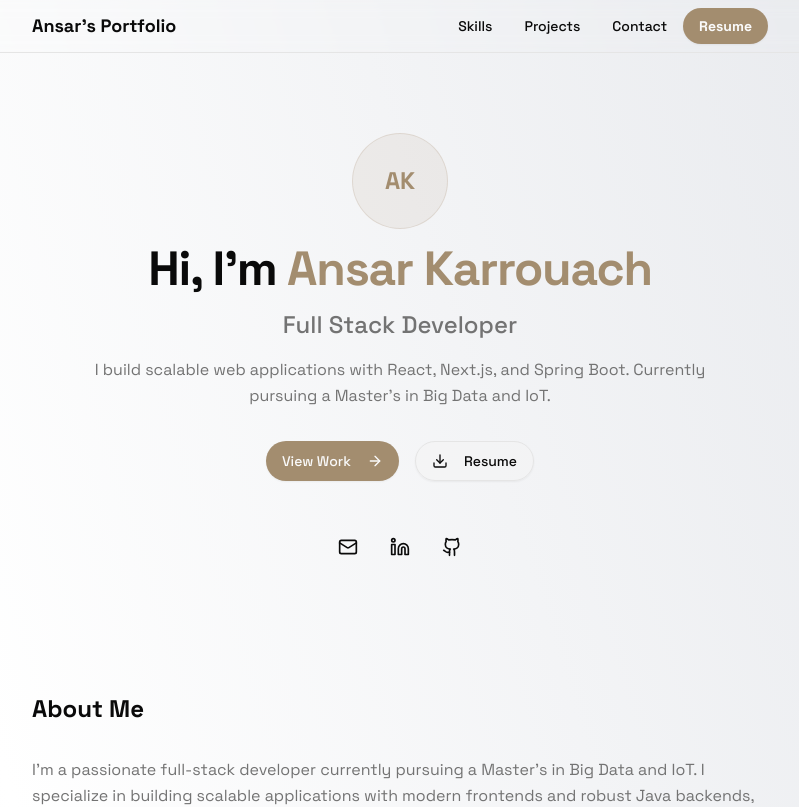
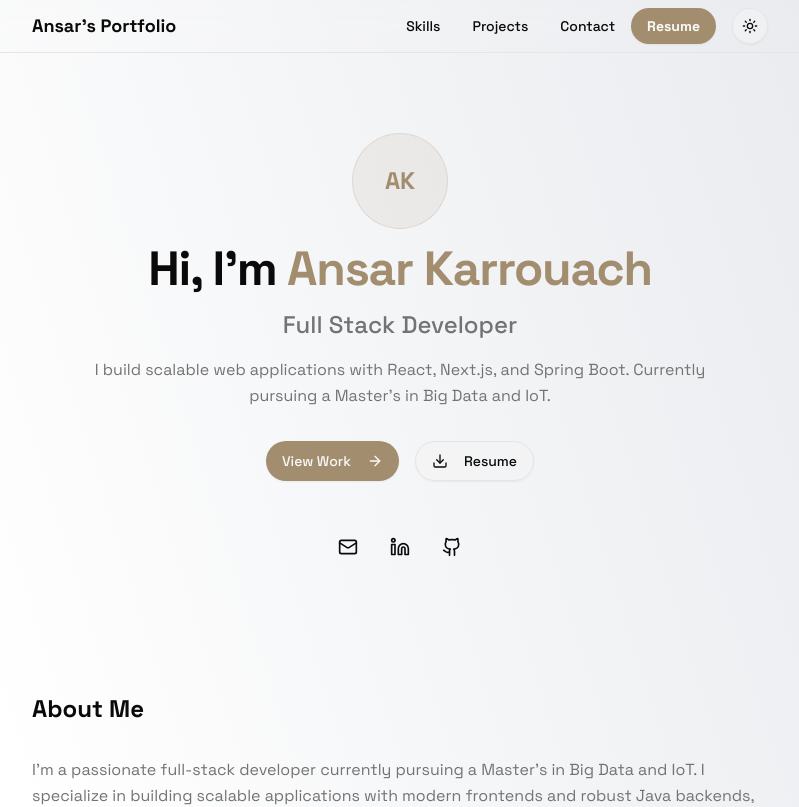
Before and after one commit to NotAnsar/new-portfolio, a Next.js app: page / in a window 1280 px wide. Shown: the top 807 px of the page, without its empty margins (240-1039 px from the left). Built offline with nearby package versions, Linux system fonts and the light colour scheme.

Commit message:
theme added to header

```diff
--- a/components/Header.tsx
+++ b/components/Header.tsx
@@ -37,7 +37,7 @@ export default function Header() {
 		<div
 			className={cn(
 				'border-b w-full sticky top-0 z-50 font-secondary',
-				'ease-in-out backdrop-blur-sm animate-header-slide-down-fade'
+				'ease-in-out backdrop-blur-3xl animate-header-slide-down-fade'
 			)}
 		>
 			<header className='max-w-screen-md mx-auto flex items-center justify-between py-2 px-4'>
@@ -73,6 +73,7 @@ export default function Header() {
 							</div>
 						</Link>
 					</Button>
+					<ModeToggle size='md' />
 				</nav>
 
 				{/* Mobile Navigation */}
@@ -130,16 +131,6 @@ export default function Header() {
 							))}
 
 							<div className='flex gap-2 items-center'>
-								{/* <SheetClose asChild>
-									<Button className='cursor-pointer font-bold group flex-1'>
-										<div className='cursor-pointer relative overflow-hidden'>
-											<div className='absolute inset-0 group-hover:-translate-y-4 after:content-["Resume"] after:absolute after:inset-0 after:translate-y-4 after:duration-200 after:transition-all cursor-pointer duration-200 z-50'>
-												Resume
-											</div>
-											<span className='opacity-0 z-0'>Resume</span>
-										</div>
-									</Button>
-								</SheetClose> */}
 								<SheetClose asChild>
 									<Button
 										asChild
```
